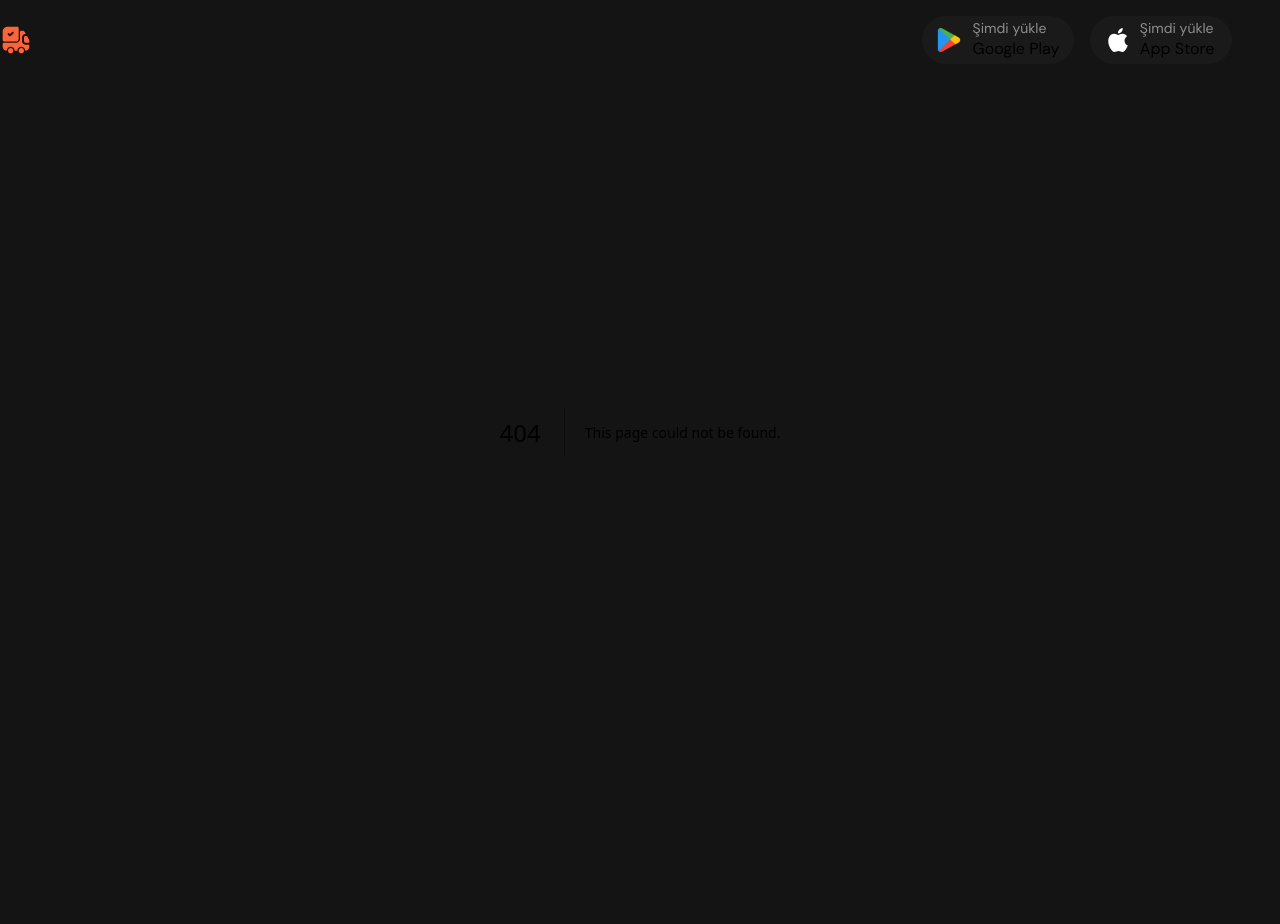
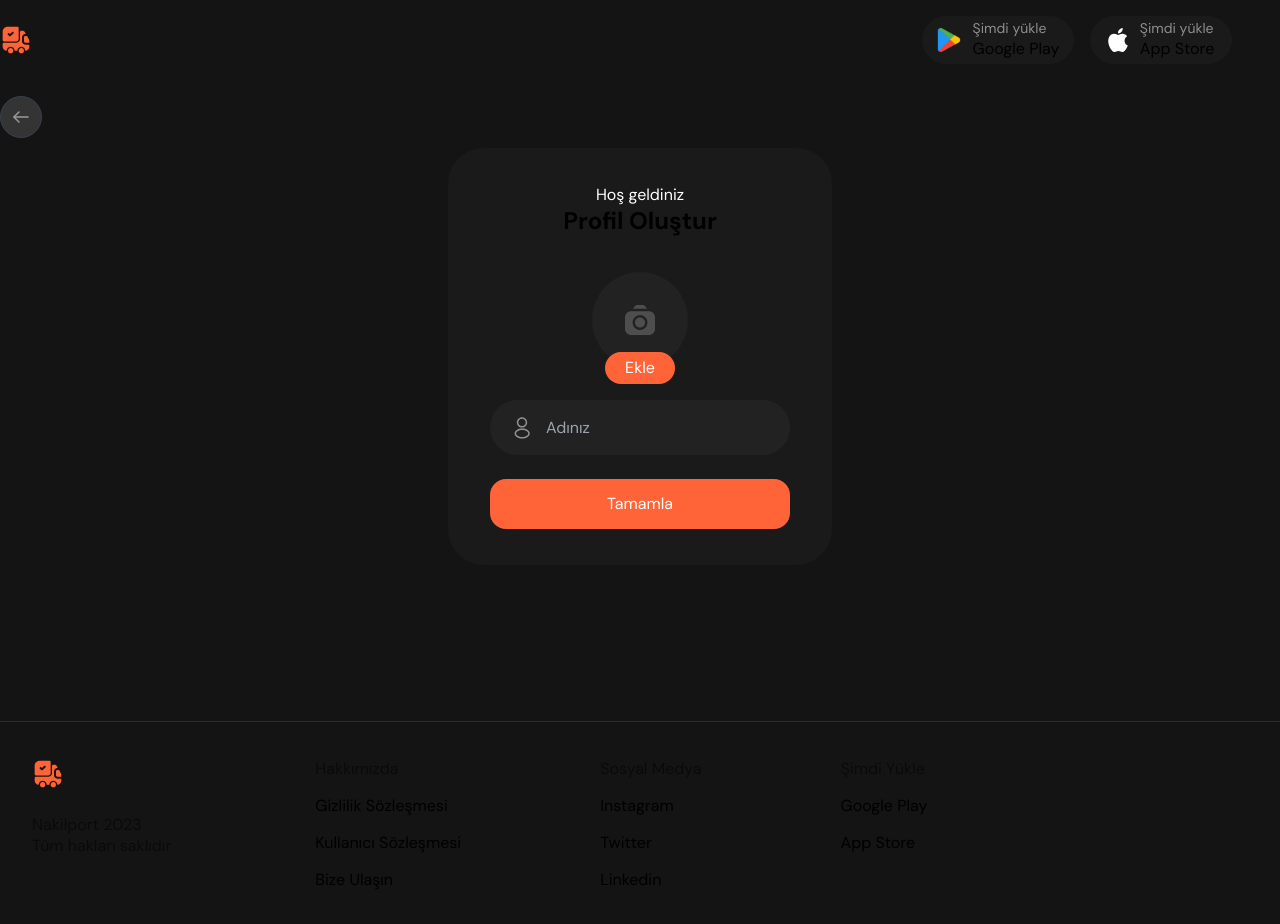
Before and after one commit to Aliozzaim/TansportationWEB, a Next.js app: page /createprofile in a window 1280 px wide. Before the commit this address had no page. Shown: the top 924 px of the page. Before the commit the page ends 832 px from the top, so only its background shows below. Built offline with nearby package versions, Linux system fonts and the light colour scheme.

Commit message:
add: createProfile page adn route + firebase

```diff
--- a/app/components/atoms/ConfirmationCard.jsx
+++ b/app/components/atoms/ConfirmationCard.jsx
@@ -1,16 +1,16 @@
 "use client";
-import React, { useState } from "react";
+import React, { useEffect, useState, useRef } from "react";
 import { Dialog } from "primereact/dialog";
 import ReactCodeInput from "react-code-input";
 import auth from "../../firebase/firebase-config.js";
 import { RecaptchaVerifier, signInWithPhoneNumber } from "firebase/auth";
+import { redirect } from "next/dist/server/api-utils/index.js";
 
-const ConfirmationCard = (props) => {
-  const { phoneNumber } = props;
-  const [verificationCode, setVerificationCode] = useState("");
+const ConfirmationCard = ({ phoneNumber }) => {
+  const [verificationCode, setVerificationCode] = useState(null);
   const [confirmationResult, setConfirmationResult] = useState(null);
   const [remainingTime, setRemainingTime] = useState(59);
-  const [resendDisabled, setResendDisabled] = useState(false);
+  const [resendDisabled, setResendDisabled] = useState(true);
 
   const SetUpRecaptcha = () => {
     window.recaptchaVerifier = new RecaptchaVerifier(
@@ -59,6 +59,7 @@ const ConfirmationCard = (props) => {
           .then((result) => {
             const user = result.user;
             console.log("user", user);
+            redirect("/createprofile");
           })
           .catch((error) => {});
       })
@@ -66,25 +67,64 @@ const ConfirmationCard = (props) => {
         console.error(error);
       });
   };
+  // const sdfas = async () => {
+  //   try {
+  //     let appVerifier = window.recaptchaVerifier;
+  //     const confirmationResult = await signInWithPhoneNumber(
+  //       auth,
+  //       phoneNumber,
+  //       appVerifier
+  //     );
+  //     setConfirmationResult(confirmationResult);
+
+  //     const code = verificationCode;
+  //     const result = await confirmationResult.confirm(code);
+  //     const user = result.user;
+
+  //     console.log("user", user);
+  //   } catch (error) {
+  //     console.error(error);
+  //   }
+  // };
   const handleSendCode = async () => {
     try {
       SetUpRecaptcha();
       onSignInSubmit();
       setResendDisabled(true);
-      const intervalId = setInterval(() => {
-        setRemainingTime((prevTime) => {
-          if (prevTime === 1) {
-            clearInterval(intervalId);
-            setResendDisabled(false);
-          }
-          return prevTime - 1;
+      if (!resendDisabled) {
+        startCountdown((remainingTime) => {
+          setRemainingTime(remainingTime);
         });
-      }, 1000);
+      }
     } catch (error) {
-      console.error("Error sending code:", error);
+      console.error("Error sending code", error);
     }
   };
 
+  function startCountdown(callback) {
+    const targetTime = new Date().getTime() + 59 * 1000; // 59 seconds from now
+    const intervalId = setInterval(() => {
+      const currentTime = new Date().getTime();
+      const remainingTime = targetTime - currentTime;
+      const seconds = Math.floor(remainingTime / 1000);
+      const formattedSeconds = seconds < 10 ? `0${seconds}` : seconds;
+      callback(`${formattedSeconds}`);
+      if (remainingTime <= 1) {
+        clearInterval(intervalId);
+        setRemainingTime(59);
+        setResendDisabled(false);
+      }
+    }, 1000);
+  }
+
+  useEffect(() => {
+    handleSendCode();
+    setTimeout(() => {
+      startCountdown((remainingTime) => {
+        setRemainingTime(remainingTime);
+      });
+    }, 1000);
+  }, []);
   const handleVerifyCode = async () => {
     try {
       await confirmationResult.confirm(verificationCode);
@@ -148,7 +188,10 @@ const ConfirmationCard = (props) => {
           </p>
           <button
             id="sign-in-button"
-            className="text-[#FF6438] underline mt-[16px]  !w-[105px] "
+            className={`text-[#FF6438] underline mt-[16px]  !w-[105px] ${
+              resendDisabled ? "opacity-50 text-white" : ""
+            }`}
+            disabled={resendDisabled}
             onClick={handleSendCode}
             style={{ width: "100%" }}
           >
@@ -156,7 +199,6 @@ const ConfirmationCard = (props) => {
           </button>
           <button
             className="btn_primary mt-[23px] mb-[29px]"
-            disabled={resendDisabled}
             onClick={handleVerifyCode}
           >
             Doğrula
--- /dev/null
+++ b/app/createprofile/layout.jsx
@@ -0,0 +1,58 @@
+"use client";
+import { useRouter } from "next/navigation";
+import Image from "next/image";
+import backBtnIcon from "../../public/assets/images/backArrow-right.svg";
+import FooterPartial from "../components/FooterPartial";
+
+export default function RootLayout({ children }) {
+  const router = useRouter();
+
+  const handleBackClick = () => {
+    router.back();
+  };
+
+  return (
+    <>
+      <div className="flex flex-row">
+        <div className="pt-16 !w-full relative">
+          <button
+            className=" items-center flex  fixed justify-center  border border-solid border-gray-700 w-[42px] h-[42px] rounded-full bg-[#343434] "
+            onClick={handleBackClick}
+          >
+            <svg
+              width="20"
+              height="20"
+              viewBox="0 0 20 20"
+              fill="none"
+              xmlns="http://www.w3.org/2000/svg"
+            >
+              <g opacity="0.5">
+                <path
+                  d="M7.9751 15.0583L2.91676 9.99999L7.9751 4.94165"
+                  stroke="white"
+                  strokeWidth="1.5"
+                  strokeMiterlimit="10"
+                  strokeLinecap="round"
+                  strokeLinejoin="round"
+                />
+                <path
+                  d="M17.0833 10L3.05825 10"
+                  stroke="white"
+                  strokeWidth="1.5"
+                  strokeMiterlimit="10"
+                  strokeLinecap="round"
+                  strokeLinejoin="round"
+                />
+              </g>
+            </svg>
+          </button>
+
+          {children}
+        </div>
+      </div>
+      <footer className="border-t container mt-5 border-solid border-[#2C2C2C] py-[36px] rounded-b-2xl flex justify-start pl-[2rem] gap-[9rem] text-[16px] font-[400] leading-[21px] footer_t1 mb-10">
+        <FooterPartial />
+      </footer>
+    </>
+  );
+}
--- /dev/null
+++ b/app/createprofile/page.jsx
@@ -0,0 +1,16 @@
+"use client";
+import React, { useState } from "react";
+import { redirect } from "next/navigation";
+import CreateProfileCard from "@/components/CreateProfileCard";
+
+const CreateProfilePage = () => {
+  return (
+    <>
+      <div>
+        <CreateProfileCard />
+      </div>
+    </>
+  );
+};
+
+export default CreateProfilePage;
```
Also changed, not shown: app/components/Massages.jsx (+0 -15 lines), public/assets/images/backArrow-right.svg (added), public/assets/images/backBtnIcon.svg (added).
